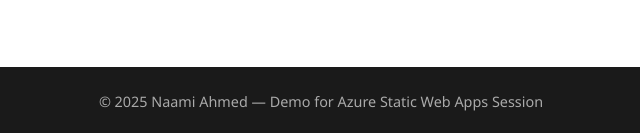
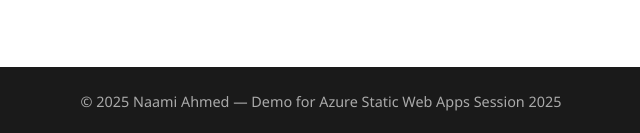
Before and after one commit to naamiahmed/azure-demo, a plain HTML site: page index.html in a window 1280 px wide. Shown: the part 697-830 px from the top of the page, 319-959 px from the left. Drawn offline with Linux system fonts and the light colour scheme.

Commit message:
fix: update footer year to 2025

```diff
--- a/index.html
+++ b/index.html
@@ -108,7 +108,7 @@
   </section>
 
   <footer>
-    © 2025 Naami Ahmed — Demo for Azure Static Web Apps Session
+    © 2025 Naami Ahmed — Demo for Azure Static Web Apps Session 2025
   </footer>
 
   <script>
```
